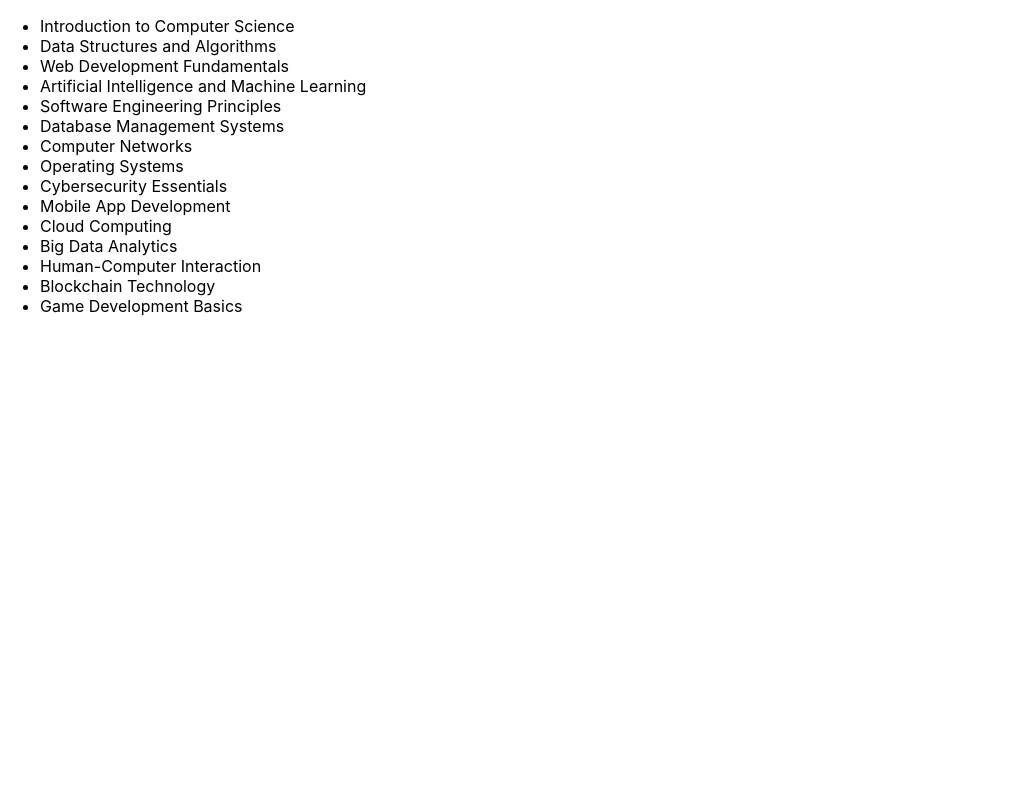
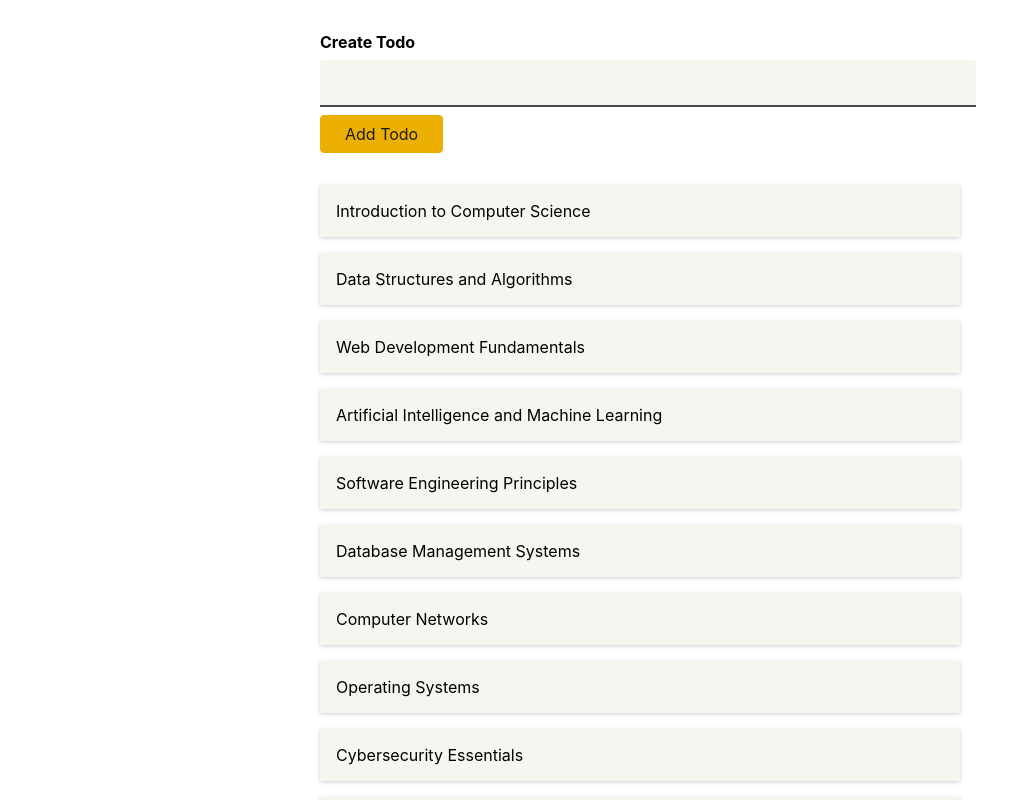
Before and after one commit to Carrington-dev/react-tests, a React (Create React App) app in the folder third_project_ts/: page / in a window 1280 px wide. Shown: the top 800 px of the page, without its empty margins (0-1016 px from the left). Built offline with nearby package versions, Linux system fonts and the light colour scheme.

Commit message:
Added Styles

```diff
--- a/third_project_ts/src/App.tsx
+++ b/third_project_ts/src/App.tsx
@@ -1,7 +1,8 @@
-import React from 'react';
+import React, { useState } from 'react';
 import './App.css';
 import TodoList from './components/todos/TodoList';
 import Todo from './models/Todo';
+import CreateTodo from './components/todos/CreateTodo';
 
 function App() {
   const courseTitles = [
@@ -22,12 +23,14 @@ function App() {
     "Game Development Basics"
   ];
 
-  const courses = courseTitles.map((course) => (new Todo(course)))
+  const [newCourseTitles, setCourseTitles] = useState(courseTitles)
 
-  console.log(courseTitles);
+  const courses = newCourseTitles.map((course) => (new Todo(course)))
+
 
   return (
     <div >
+      <CreateTodo  />
       <TodoList courses={courses} />
     </div>
   );
--- /dev/null
+++ b/third_project_ts/src/components/todos/CreateTodo.module.css
@@ -0,0 +1,42 @@
+.form {
+    width: 40rem;
+    margin: 2rem auto;
+
+  }
+
+  .form label {
+    display: block;
+    font-weight: bold;
+    margin-bottom: 0.5rem;
+  }
+
+  .form input {
+    display: block;
+    width: 100%;
+    font: inherit;
+    font-size: 1.5rem;
+    padding: 0.5rem;
+    border-radius: 4px;
+    background-color: #f7f5ef;
+    border: none;
+    border-bottom: 2px solid #494844;
+    border-bottom-right-radius: 0;
+    border-bottom-left-radius: 0;
+    margin-bottom: 0.5rem;
+  }
+
+  .form button {
+    font: inherit;
+    background-color: #ebb002;
+    border: 1px solid #ebb002;
+    color: #201d0f;
+    padding: 0.5rem 1.5rem;
+    border-radius: 4px;
+    cursor: pointer;
+  }
+
+  .form button:hover,
+  .form button:active {
+    background-color: #ebc002;
+    border-color: #ebc002;
+  }
--- /dev/null
+++ b/third_project_ts/src/components/todos/CreateTodo.tsx
@@ -0,0 +1,18 @@
+import { useState } from "react";
+import classes from "./CreateTodo.module.css"
+
+const CreateTodo: React.FC<{}> = ({}) => {
+    const [ title, setTitle ] = useState("")
+    const onFormSubmit = (event: React.FormEvent) => {
+        event.preventDefault()
+    }
+    return (<>
+        <form onSubmit={onFormSubmit} className={ classes.form }>
+            <label htmlFor="#todoInput">Create Todo</label>
+            <input id="todoInput" type="text" onChange={e => setTitle(e.target.value)} />
+            <button type="submit" >Add Todo</button>
+        </form>
+    </>);
+}
+
+export default CreateTodo;
--- /dev/null
+++ b/third_project_ts/src/components/todos/TodoItem.module.css
@@ -0,0 +1,6 @@
+.item {
+    margin: 1rem 0;
+    box-shadow: 0 1px 4px rgba(0, 0, 0, 0.2);
+    padding: 1rem;
+    background-color: #f7f5ef;
+  }
--- a/third_project_ts/src/components/todos/TodoItem.tsx
+++ b/third_project_ts/src/components/todos/TodoItem.tsx
@@ -1,7 +1,8 @@
 import Todo from "../../models/Todo";
+import classes from "./TodoItem.module.css"
 
 const TodoItem: React.FC<{course: Todo}> = (props) => {
-    return ( <li>{ props.course.name }</li> );
+    return ( <li className={ classes.item }>{ props.course.name }</li> );
 }
 
 export default TodoItem;
--- /dev/null
+++ b/third_project_ts/src/components/todos/TodoList.module.css
@@ -0,0 +1,6 @@
+.todos {
+    list-style: none;
+    margin: 2rem auto;
+    padding: 0;
+    width: 40rem;
+  }
--- a/third_project_ts/src/components/todos/TodoList.tsx
+++ b/third_project_ts/src/components/todos/TodoList.tsx
@@ -1,5 +1,6 @@
 import Todo from "../../models/Todo";
 import TodoItem from "./TodoItem";
+import classes from "./TodoList.module.css"
 
 /*
 const TodoList: React.FC<{courseTitles: String[]}> = (props) => {
@@ -12,12 +13,12 @@ const TodoList: React.FC<{courseTitles: String[]}> = (props) => {
 }
 */
 const TodoList: React.FC<{courses: Todo[]}> = (props) => {
-    console.log(props.courses);
+    // console.log(props.courses);
 
-    return ( <ul>
-        { props.courses.map((course) => (
+    return ( <ul className={ classes.todos }>
+        { props.courses.map((course, index) => (
 
-            <TodoItem  course={course} />
+            <TodoItem key={index}  course={course} />
         ))}
     </ul> );
 }
```
